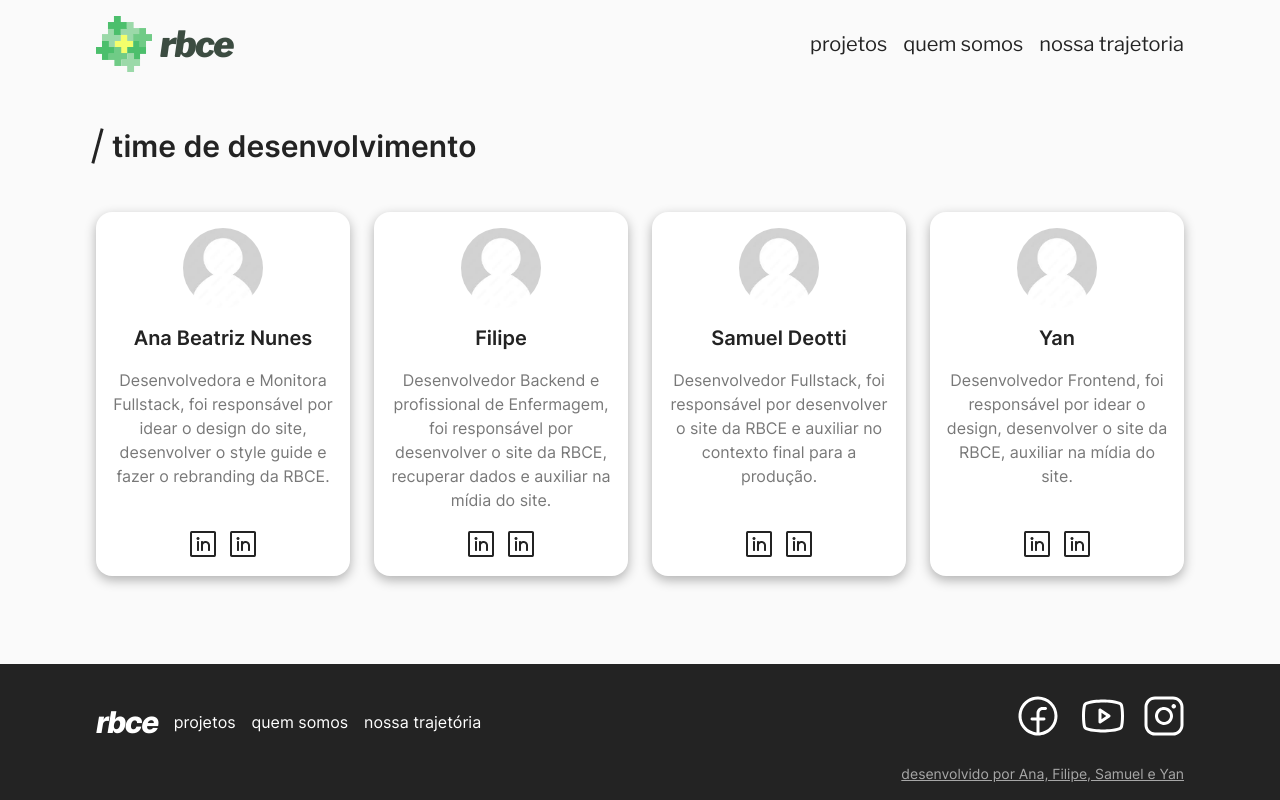
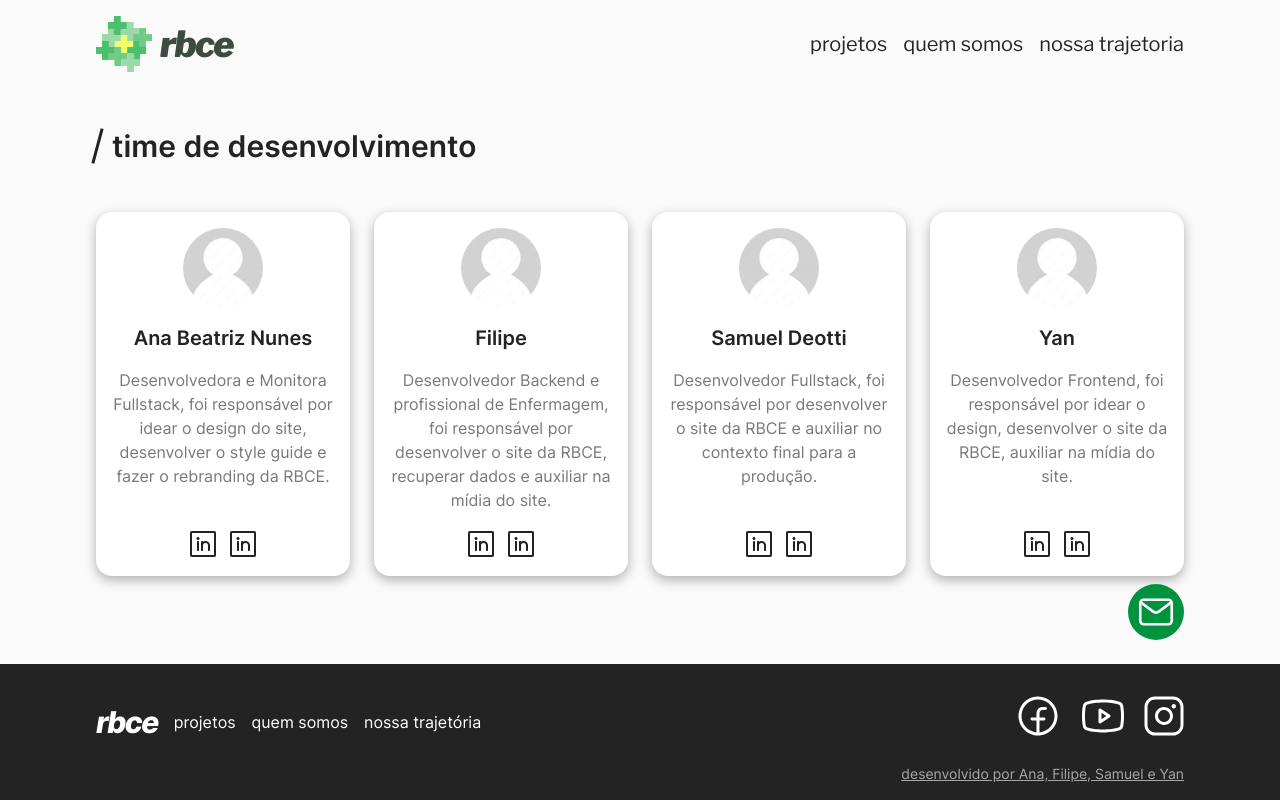
Before and after one commit to team-rbce/rbce, a React (Vite) app: page /time-de-desenvolvimento in a window 1280 px wide. Built offline with nearby package versions, Linux system fonts and the light colour scheme.

Commit message:
fixing alt images

```diff
--- a/src/index.css
+++ b/src/index.css
@@ -52,5 +52,5 @@ body {
 #root {
   min-height: 100%;
   display: flex;
- flex-direction: column;
+  flex-direction: column;
 }
--- a/src/pages/Developers/DevelopersCard.jsx
+++ b/src/pages/Developers/DevelopersCard.jsx
@@ -17,7 +17,7 @@ export default function DevelopersCard({ imagePath, name, description, socials }
       <div className="flex justify-center gap-2 mt-auto">
         {socials.map((social) => (
           <a href={ social } key={ social } target="_blank" aria-label="Social Link">
-            <img src="/linkedin.png" alt="" className="h-8 w-8" />
+            <img src="/linkedin.png" alt="social network page" className="h-8 w-8" />
           </a>
         ))}
       </div>
--- a/src/pages/Home/Carousels/MainCarousel/MainCard.jsx
+++ b/src/pages/Home/Carousels/MainCarousel/MainCard.jsx
@@ -5,8 +5,8 @@ import propTypes from 'prop-types';
 export default function MainCard({ imagePath }) {
   return (
     <div className="relative text-background-primary-light ">
-      <img src={ `/${imagePath}mobile.png` } alt="" className="w-full sm:hidden h-[calc(580px)]" draggable={ false } />
-      <img src={ `/${imagePath}.png` } alt="" className="w-full hidden sm:block " draggable={ false } />
+      <img src={ `/${imagePath}mobile.png` } alt="carousel item" className="w-full sm:hidden h-[calc(580px)]" draggable={ false } />
+      <img src={ `/${imagePath}.png` } alt="carousel item" className="w-full hidden sm:block " draggable={ false } />
       <div className="absolute bg-background-primary-dark/40 bottom-6 sm:bottom-10 left-1/2 transform -translate-x-1/2 rounded-2xl font-Inter flex flex-col justify-center items-start gap-4 p-4 w-[calc(100%-1.5rem)] sm:w-[calc(100%-5rem)] md:w-[calc(100%-8rem)] lg:w-[calc(100%-12rem)]">
         <h3 className="font-bold text-2xl">Chegaram os Licendiados RBCE!</h3>
         <p>
--- a/src/pages/Layout/EmailModal/EmailButtonModal.jsx
+++ b/src/pages/Layout/EmailModal/EmailButtonModal.jsx
@@ -6,7 +6,7 @@ export default function EmailButtonModal() {
 
   return (
     <>
-      <button className="flex items-center justify-center cursor-pointer absolute bottom-72 right-3 w-14 h-14 rounded-full bg-color-tertiary z-10 sm:right-10 sm:bottom-52 md:bottom-40 md:right-16 lg:right-24" onClick={ () => setIsModalOpen(!isModalOpen) } aria-label="contact modal">
+      <button className="hidden sm:flex items-center justify-center cursor-pointer fixed right-3 w-14 h-14 rounded-full bg-color-tertiary z-10 sm:right-10 sm:bottom-10 md:bottom-40 md:right-16 lg:right-24" onClick={ () => setIsModalOpen(!isModalOpen) } aria-label="contact modal">
         <svg width="42" height="42" viewBox="0 0 48 48" fill="none" xmlns="http://www.w3.org/2000/svg">
           <path d="M8 14.0001L20.4 23.3C22.5334 24.9 25.4666 24.9 27.6 23.3L40 14" stroke="white" strokeWidth="3" strokeLinecap="round" strokeLinejoin="round" />
           <path d="M38 10H10C7.79086 10 6 11.7909 6 14V34C6 36.2091 7.79086 38 10 38H38C40.2091 38 42 36.2091 42 34V14C42 11.7909 40.2091 10 38 10Z" stroke="white" strokeWidth="3" strokeLinecap="round" />
--- a/src/pages/Layout/Header/HeaderNav.jsx
+++ b/src/pages/Layout/Header/HeaderNav.jsx
@@ -7,6 +7,7 @@ export default function HeaderNav() {
       <HeaderNavItem>projetos</HeaderNavItem>
       <HeaderNavItem>quem somos</HeaderNavItem>
       <HeaderNavItem>nossa trajetoria</HeaderNavItem>
+
     </nav>
   );
 }
--- a/src/pages/Layout/Header/HeaderNavMenu.jsx
+++ b/src/pages/Layout/Header/HeaderNavMenu.jsx
@@ -5,6 +5,7 @@ import HeaderNavItem from './HeaderNavItem';
 export default function HeaderNavMenu({ isMenuOpen }) {
   return (
     <nav className={ `${isMenuOpen ? 'block' : 'hidden'} sm:hidden absolute z-10 bg-background-primary-light w-full flex flex-col gap-4 text-xl justify-center px-4 pt-2 pb-6 font-Inter font-semibold shadow-bottom-only top-20` }>
+      <HeaderNavItem>contato</HeaderNavItem>
       <HeaderNavItem>projetos</HeaderNavItem>
       <HeaderNavItem>quem somos</HeaderNavItem>
       <HeaderNavItem>nossa trajetoria</HeaderNavItem>
--- a/src/pages/Layout/Layout.jsx
+++ b/src/pages/Layout/Layout.jsx
@@ -2,7 +2,7 @@ import React from 'react';
 import { Outlet } from 'react-router-dom';
 import Header from './Header/Header';
 import Footer from './Footer/Footer';
-/* import EmailButtonModal from './EmailModal/EmailButtonModal'; */
+import EmailButtonModal from './EmailModal/EmailButtonModal';
 
 export default function Layout() {
   return (
@@ -11,9 +11,9 @@ export default function Layout() {
       <main className="flex-1">
         <Outlet />
       </main>
+      <Footer />
       {/* Esta quebrado por enquanto */}
-      {/* <EmailButtonModal /> */}
-      <Footer />
+      <EmailButtonModal />
     </>
   );
 }
```
